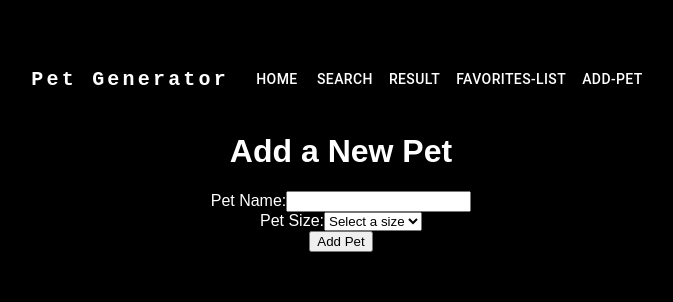
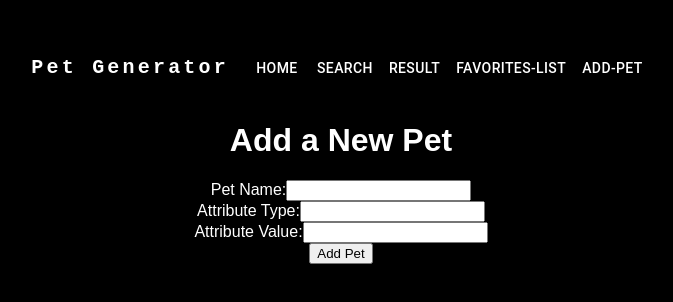
Before and after one commit to YuxuanChen7/Final-web, a React (Create React App) app in the folder front/: page /addpet in a window 1280 px wide. Shown: the part 250-552 px from the top of the page, without its empty margins (299-972 px from the left). Built offline with nearby package versions, Linux system fonts and the light colour scheme.

Commit message:
adjusted the attribute type constraint

```diff
--- a/front/src/components/AddPet/AddPet.js
+++ b/front/src/components/AddPet/AddPet.js
@@ -1,53 +1,38 @@
-import React, { useState } from "react";
-import axios from "axios";
+import React, { useState } from 'react';
+import axios from 'axios';
 
 const AddPet = () => {
-  const [petName, setPetName] = useState("");
-  const [petSize, setPetSize] = useState("");
+  const [petName, setPetName] = useState('');
+  const [attributeType, setAttributeType] = useState('');
+  const [attributeValue, setAttributeValue] = useState('');
 
-  const handleNameChange = (e) => {
-    setPetName(e.target.value);
-  };
-
-  const handleSizeChange = (e) => {
-    setPetSize(e.target.value);
-  };
+  const handleNameChange = (e) => setPetName(e.target.value);
+  const handleTypeChange = (e) => setAttributeType(e.target.value);
+  const handleValueChange = (e) => setAttributeValue(e.target.value);
 
   const handleSubmit = async (e) => {
     e.preventDefault();
 
     try {
-      const petResponse = await axios.post("http://localhost:5000/pets", {
-        name: petName,
-      });
+      const petResponse = await axios.post('http://localhost:5000/pets', { name: petName });
       const petId = petResponse.data.PetID;
 
-      let attributeResponse = await axios.get(
-        `http://localhost:5000/attributes?value=${petSize}`
-      );
-      let attributeId =
-        attributeResponse.data.length > 0
-          ? attributeResponse.data[0].AttributeID
-          : null;
+      let attributeResponse = await axios.get(`http://localhost:5000/attributes?type=${attributeType}&value=${attributeValue}`);
+      let attributeId = attributeResponse.data.length > 0 ? attributeResponse.data[0].AttributeID : null;
 
       if (!attributeId) {
-        attributeResponse = await axios.post(
-          "http://localhost:5000/attributes",
-          { AttributeType: "size", AttributeValue: petSize }
-        );
+        attributeResponse = await axios.post('http://localhost:5000/attributes', { AttributeType: attributeType, AttributeValue: attributeValue });
         attributeId = attributeResponse.data.AttributeID;
       }
 
-      await axios.post("http://localhost:5000/petAttributes", {
-        PetID: petId,
-        AttributeID: attributeId,
-      });
+      await axios.post('http://localhost:5000/petAttributes', { PetID: petId, AttributeID: attributeId });
 
-      alert("Pet added successfully!");
-      setPetName("");
-      setPetSize("");
+      alert('Pet added successfully!');
+      setPetName('');
+      setAttributeType('');
+      setAttributeValue('');
     } catch (error) {
-      alert("An error occurred while adding the pet.");
+      alert('An error occurred while adding the pet.');
       console.error(error);
     }
   };
@@ -58,21 +43,15 @@ const AddPet = () => {
       <form onSubmit={handleSubmit}>
         <div>
           <label>Pet Name:</label>
-          <input
-            type="text"
-            value={petName}
-            onChange={handleNameChange}
-            required
-          />
+          <input type="text" value={petName} onChange={handleNameChange} required />
         </div>
         <div>
-          <label>Pet Size:</label>
-          <select value={petSize} onChange={handleSizeChange} required>
-            <option value="">Select a size</option>
-            <option value="small">Small</option>
-            <option value="medium">Medium</option>
-            <option value="large">Large</option>
-          </select>
+          <label>Attribute Type:</label>
+          <input type="text" value={attributeType} onChange={handleTypeChange} required />
+        </div>
+        <div>
+          <label>Attribute Value:</label>
+          <input type="text" value={attributeValue} onChange={handleValueChange} required />
         </div>
         <button type="submit">Add Pet</button>
       </form>
```
